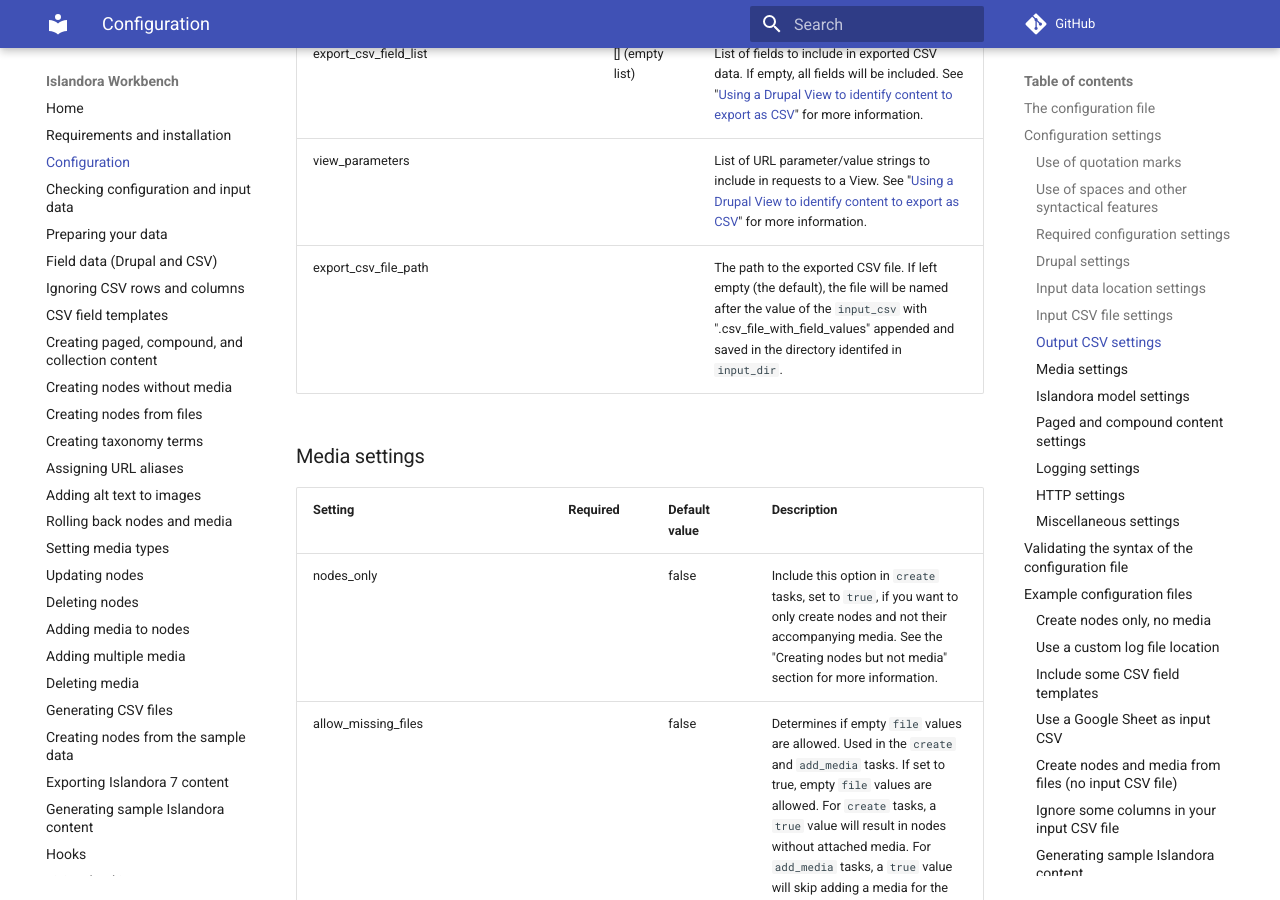
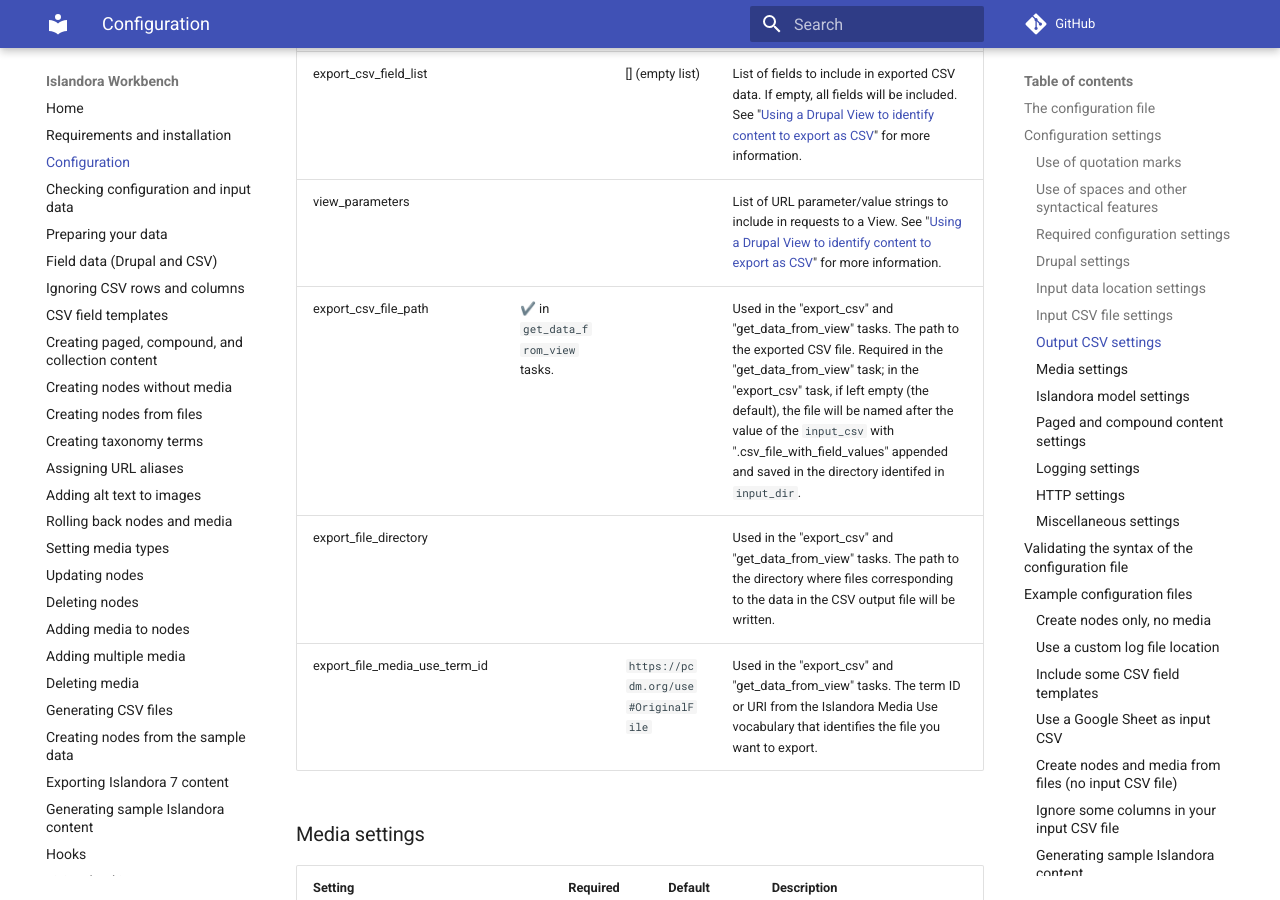
Before and after one commit to mjordan/islandora_workbench_docs, an MkDocs documentation site: the page built from docs/configuration.md, in a window 1280 px wide and 900 px high, scrolled down 6526 px. Built offline with MkDocs 1.6.1 and Material for MkDocs 9.7.7, drawn with Linux system fonts in a browser that asks for light colours; comment, search, counter and statistics services are not loaded; some of the changed text lies outside the part shown.

Commit message:
Updated docs to include info on exporting media files from Drupal.

```diff
--- a/docs/configuration.md
+++ b/docs/configuration.md
@@ -119,7 +119,7 @@
 
 ### Output CSV settings
 
-See "[The output CSV file](/islandora_workbench_docs/generating_csv_files/)" section for more information.
+See "[Generating CSV files](/islandora_workbench_docs/generating_csv_files/)" section for more information.
 
 | Setting | Required | Default value | Description |
 | --- | --- | --- | --- |
@@ -128,7 +128,9 @@
 | export_csv_term_mode | | tid | Used in "export_csv" tasks to indicate whether vocabulary term IDs or names are included in the output CSV file. Set to "tid" (the default) to include term IDs, or set to "name" to include term names. See "[Exporting field data into a CSV file](/islandora_workbench_docs/generating_csv_files/#exporting-field-data-into-a-csv-file)" for more information. |
 | export_csv_field_list | | [] (empty list) | List of fields to include in exported CSV data. If empty, all fields will be included.  See "[Using a Drupal View to identify content to export as CSV](/islandora_workbench_docs/generating_csv_files/#using-a-drupal-view-to-identify-content-to-export-as-csv)" for more information. |
 | view_parameters | | | List of URL parameter/value strings to include in requests to a View. See "[Using a Drupal View to identify content to export as CSV](/islandora_workbench_docs/generating_csv_files/#using-a-drupal-view-to-identify-content-to-export-as-csv)" for more information. |
-| export_csv_file_path | | | The path to the exported CSV file. If left empty (the default), the file will be named after the value of the `input_csv` with ".csv_file_with_field_values" appended and saved in the directory identifed in `input_dir`. |
+| export_csv_file_path | ✔️ in `get_data_from_view` tasks. | | Used in the "export_csv" and "get_data_from_view" tasks. The path to the exported CSV file. Required in the "get_data_from_view" task; in the "export_csv" task, if left empty (the default), the file will be named after the value of the `input_csv` with ".csv_file_with_field_values" appended and saved in the directory identifed in `input_dir`. |
+| export_file_directory | | | Used in the "export_csv" and "get_data_from_view" tasks. The path to the directory where files corresponding to the data in the CSV output file will be written. |
+| export_file_media_use_term_id | | `https://pcdm.org/use#OriginalFile` | Used in the "export_csv" and "get_data_from_view" tasks. The term ID or URI from the Islandora Media Use vocabulary that identifies the file you want to export. |
 
 
 ### Media settings
```
Also changed, not shown: docs/changelog.md (+2 -0 lines), docs/generating_csv_files.md (+11 -2 lines).
